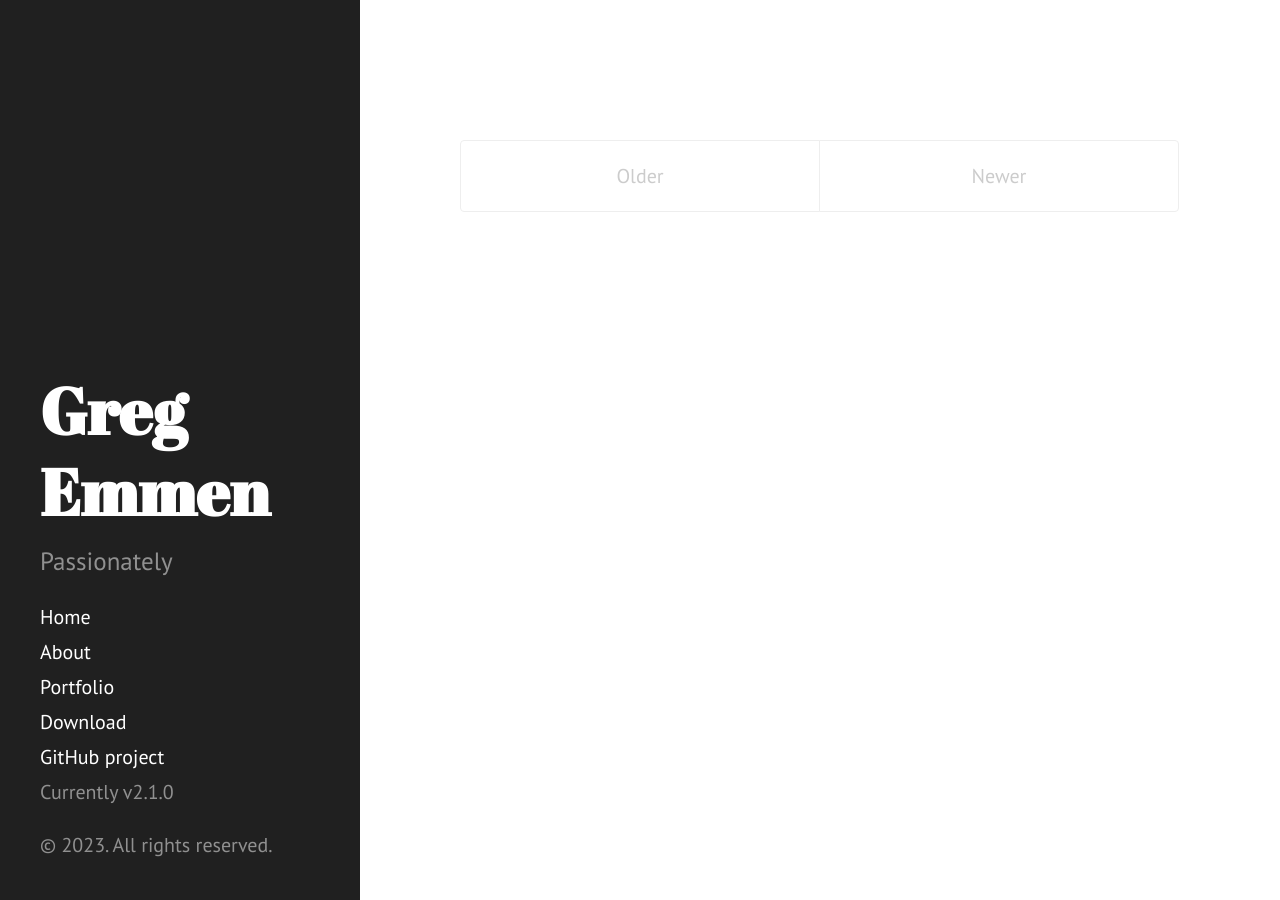
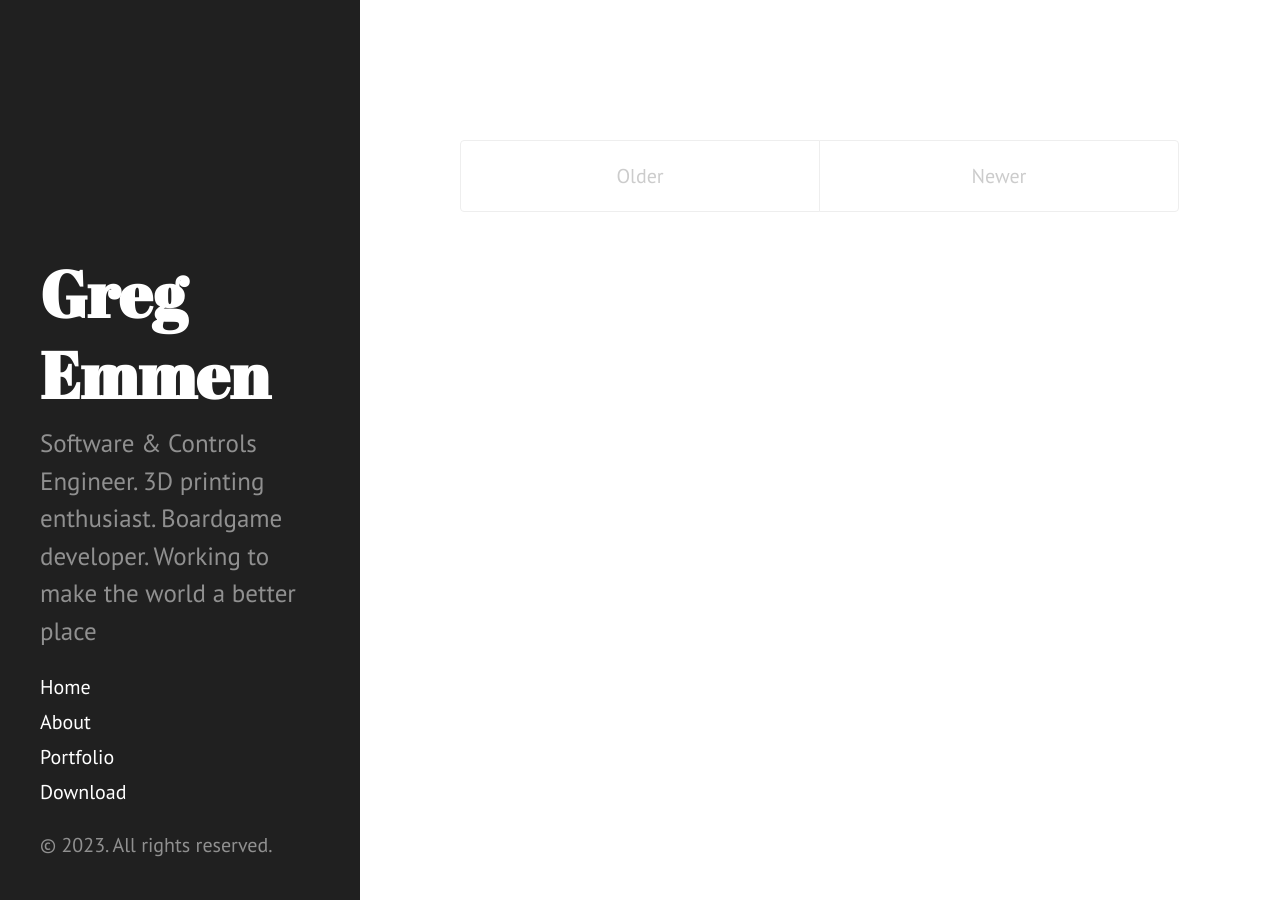
Before and after one commit to G-Emmen/G-Emmen.github.io, a Jekyll site: the page built from docs/index.html, in a window 1280 px wide. Built offline with Jekyll 4.4.1, drawn with Linux system fonts in a browser that asks for light colours; Markdown is read by kramdown in place of the engine named in the settings.

Commit message:
tweaks to get the pages to work

```diff
--- a/docs/_config.yml
+++ b/docs/_config.yml
@@ -7,22 +7,14 @@ permalink:        pretty
 
 # Setup
 title:            Greg Emmen
-tagline:          'Software & Controls Engineer'
-description:      'Passionately '
+description:      'Software & Controls Engineer. 3D printing enthusiast. Boardgame developer. Working to make the world a better place'
 url:              ""
 baseurl:          ""
 
 author:
   name:           'Greg Emmen'
-  url:            https://twitter.com/GregulasMaximus
 
 paginate:         5
-
-# Custom vars
-version:          2.1.0
-
-github:
-  repo:           https://github.com/G-Emmen
 
 header_pages:
   - portfolio.md
--- a/docs/_includes/sidebar.html
+++ b/docs/_includes/sidebar.html
@@ -27,8 +27,6 @@
       {% endfor %}
 
       <a class="sidebar-nav-item" href="{{ site.github.repo }}/archive/v{{ site.version }}.zip">Download</a>
-      <a class="sidebar-nav-item" href="{{ site.github.repo }}">GitHub project</a>
-      <span class="sidebar-nav-item">Currently v{{ site.version }}</span>
     </nav>
 
     <p>&copy; {{ site.time | date: '%Y' }}. All rights reserved.</p>
```
